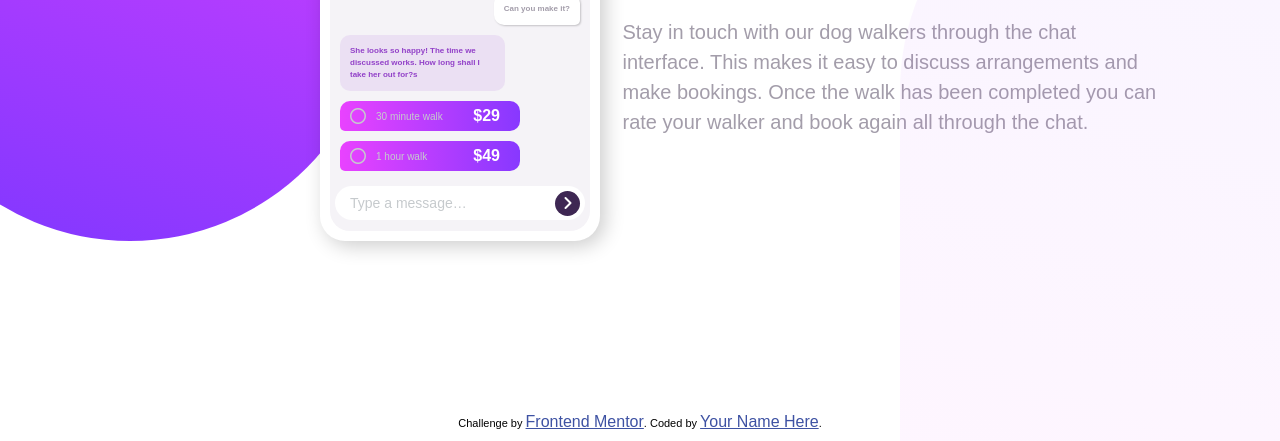
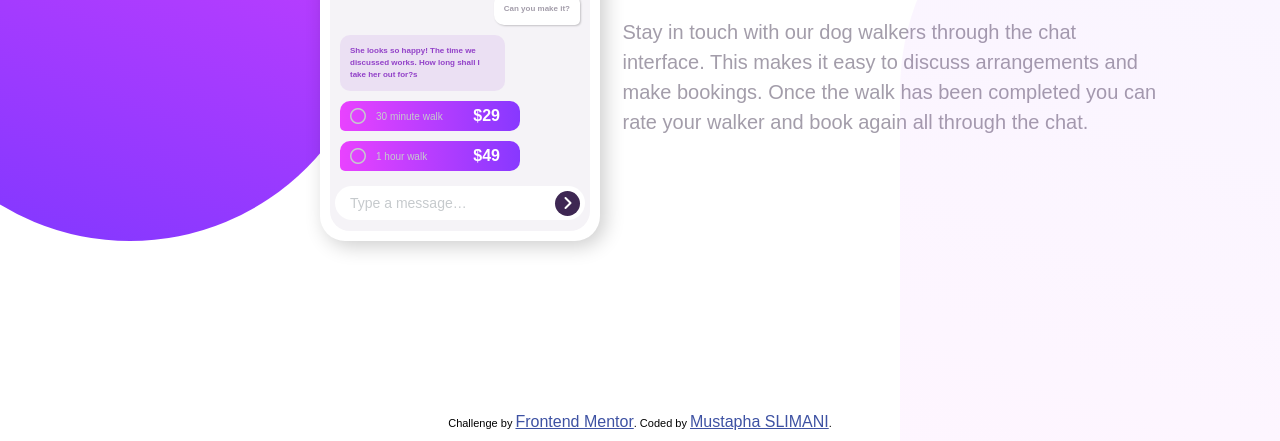
Before and after one commit to Slimani-CE/front-end-mentor-ch11, a plain HTML site: page index.html in a window 1280 px wide. Shown: the part 359-800 px from the top of the page. Drawn offline with Linux system fonts and the light colour scheme.

Commit message:
Add author

```diff
--- a/index.html
+++ b/index.html
@@ -129,7 +129,7 @@
   <script src="script.js"></script>
   <div class="attribution">
     Challenge by <a href="https://www.frontendmentor.io?ref=challenge" target="_blank">Frontend Mentor</a>.
-    Coded by <a href="#">Your Name Here</a>.
+    Coded by <a href="https://slimani-ce.github.io/" target="_blank">Mustapha SLIMANI</a>.
   </div>
 </body>
 </html>
```
